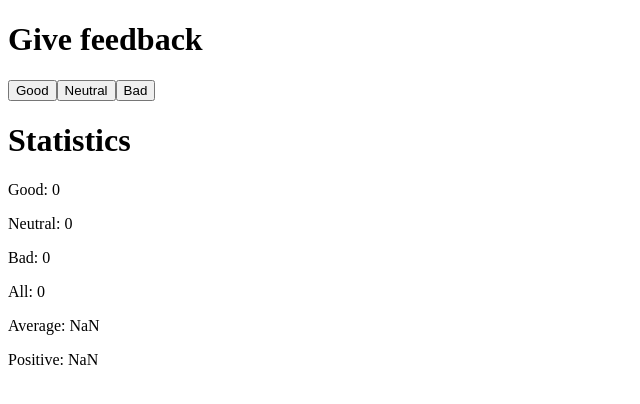
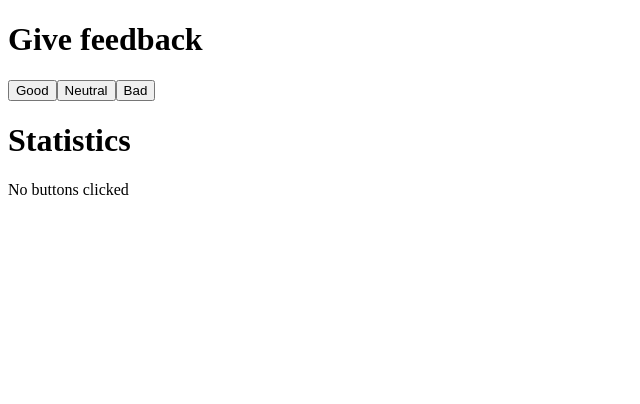
Before and after one commit to stylized-substance/Full-Stack-open-2022, a React (Create React App) app in the folder part1/unicafe/: page / in a window 1280 px wide. Shown: the top 404 px of the page, without its empty margins (0-640 px from the left). Built offline with nearby package versions, Linux system fonts and the light colour scheme.

Commit message:
added if clause to Statistics component

```diff
--- a/part1/unicafe/src/App.js
+++ b/part1/unicafe/src/App.js
@@ -10,7 +10,13 @@ const Button = ({ handleClick, text }) => {
 }
 
 const Statistics = ({ good, neutral, bad, allClicks}) => {
-  console.log(allClicks.length);
+  if (allClicks.length === 0) {
+    return (
+    <p>
+      No buttons clicked
+    </p>
+    )
+  }
   const all = good + neutral + bad
   const average = (good - bad) / allClicks.length
   const positive = good / all
```
